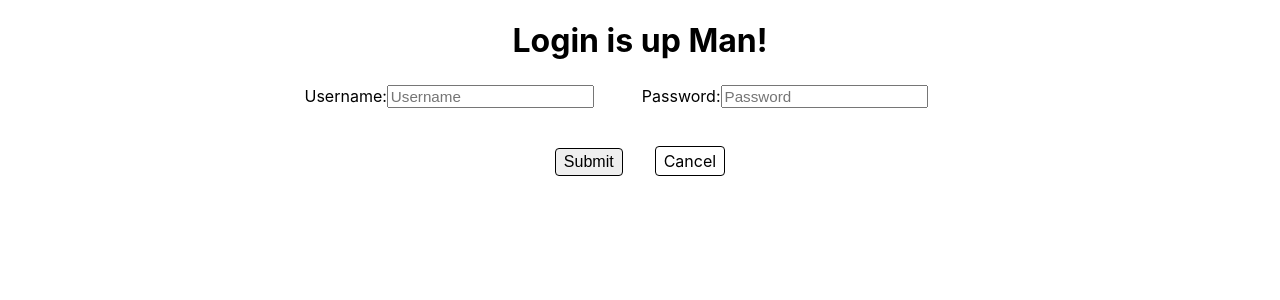
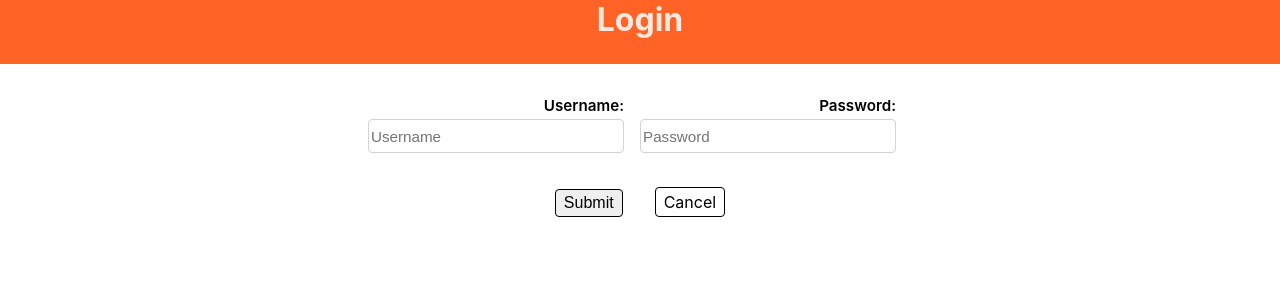
Before and after one commit to tpsnugget/RecipeApp, a React (Create React App) app in the folder client/: page /login in a window 1280 px wide. Shown: the top 300 px of the page. Built offline with nearby package versions, Linux system fonts and the light colour scheme; the HTML template or start-up script is replaced by a standard one.

Commit message:
Added Login css to match the signup page.

```diff
--- a/client/src/Login.js
+++ b/client/src/Login.js
@@ -110,12 +110,12 @@ class Login extends Component {
                   horizontal: "left"
                }}
             />
-            <h1>Login is up Man!</h1>
+            <h1 className="Login-h1">Login</h1>
             <div className="Login">
                <form onSubmit={this.handleSubmit}>
                   <div className="Login-div-row">
-                     <label>Username:
-                  <input className="Login-input-column-one"
+                     <label className="Login-label">Username:
+                  <input className="Login-input"
                            type="text"
                            placeholder="Username"
                            name="username"
@@ -123,8 +123,8 @@ class Login extends Component {
                            onChange={this.handleChange}
                         />
                      </label>
-                     <label>Password:
-                  <input className="Login-input-column-one"
+                     <label className="Login-label">Password:
+                  <input className="Login-input"
                            type="password"
                            placeholder="Password"
                            name="password"
--- a/client/src/css/Login.css
+++ b/client/src/css/Login.css
@@ -1,21 +1,47 @@
 .Login {
    display: flex;
    justify-content: center;
+   width: 100%;
+}
+
+.Login-h1 {
+   width: 100%;
+   height: 64px;
+   justify-content: center;
+   align-self: center;
+   align-items: center;
+   background-color: rgba(255, 72, 0, 0.85);
+   color: rgba(255, 255, 255, 0.85);
+   margin: 0;
+   margin-bottom: 2rem;
 }
 
 .Login-div-row {
-   flex-direction: column;
+   display: flex;
    margin-bottom: 1rem;
 }
 
-.Login-input-column-one {
-   margin-right: 3rem;
+.Login-label {
+   text-align: right;
+   margin-right: 1rem;
+   font-size: 0.95rem;
+   font-weight: 600;
+}
+
+.Login-input {
+   display: flex;
+   width: 250px;
+   height: 30px;
+   border-radius: 0.25rem;
+   border: 1px solid lightgray;
+   margin: 0.25rem 0;
+   justify-content: flex-end;
 }
 
 .Login-button {
    text-decoration: none;
    font-size: 1rem;
-   margin: 1.5rem 1.0rem;
+   margin: 1rem 1.0rem;
    color: black;
    border: 1px solid black;
    border-radius: 0.25rem;
```
